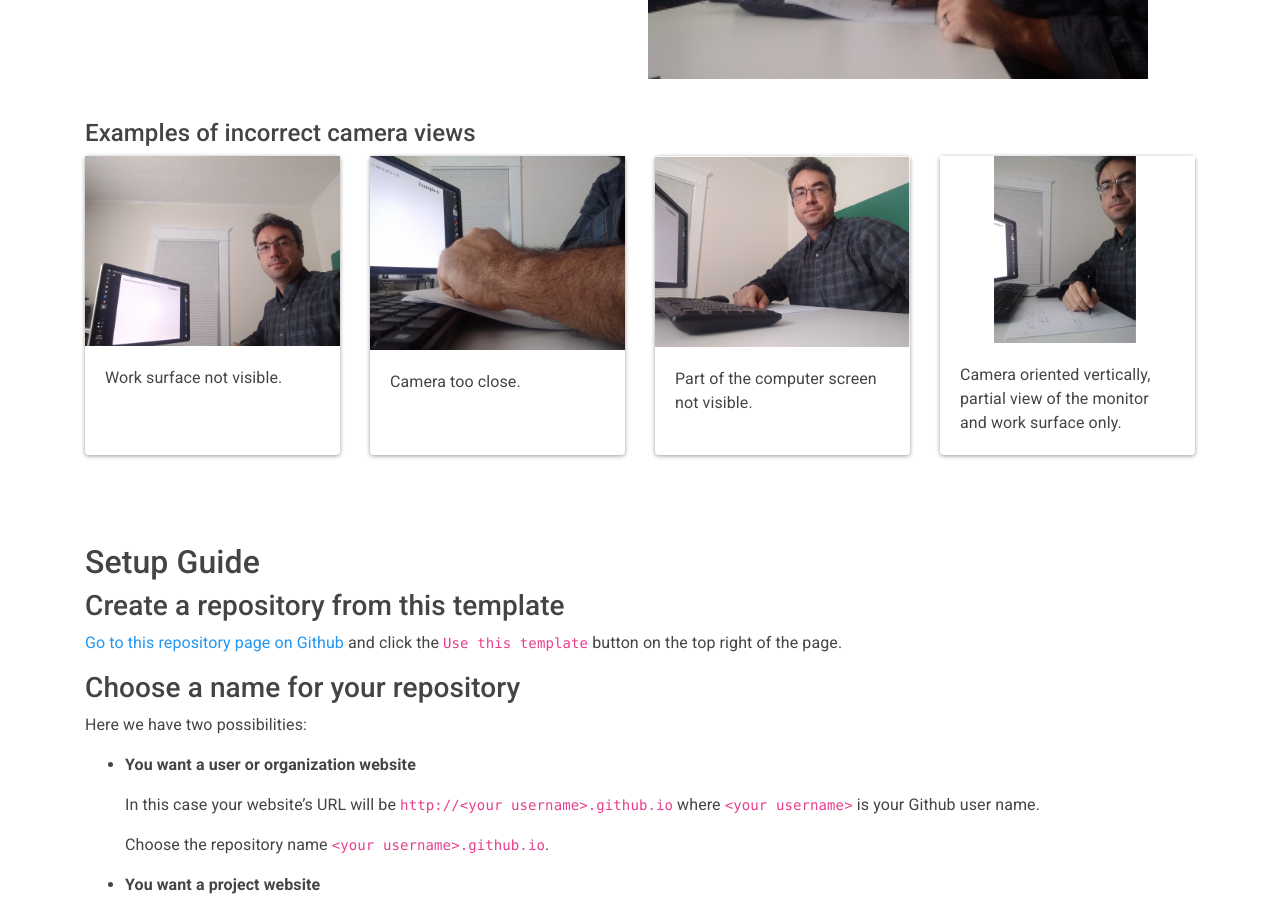
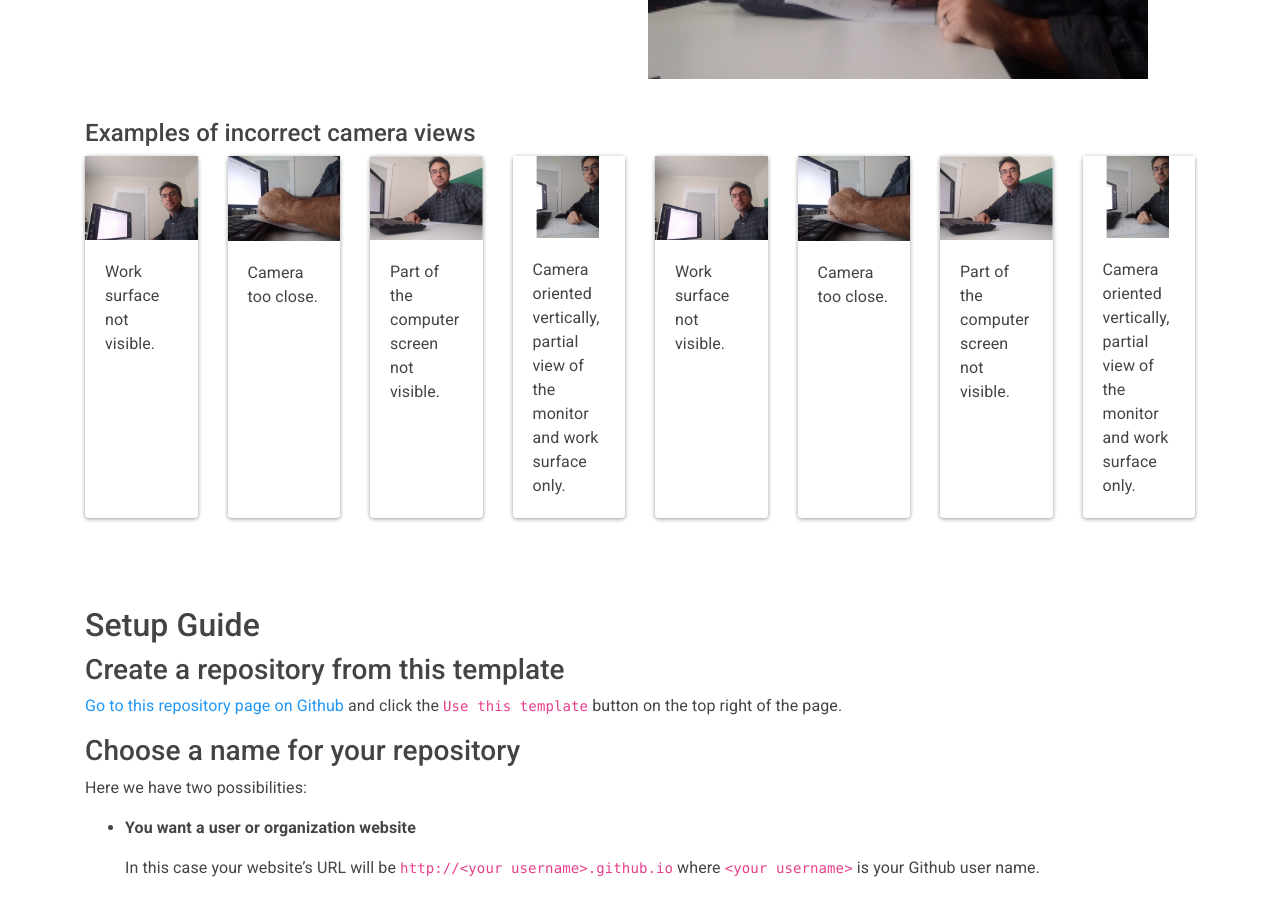
Before and after one commit to ub-math/exam_guides, a Jekyll site: the page built from docs/index.md, in a window 1280 px wide and 900 px high, scrolled down 3573 px. Built offline with Jekyll 4.4.1, drawn with Linux system fonts in a browser that asks for light colours.

Commit message:
Update index.md

```diff
--- a/docs/index.md
+++ b/docs/index.md
@@ -188,6 +188,32 @@ demonstrating proper workspace setup.
       <p class="card-text">Camera oriented vertically, partial view of the monitor and work surface only.</p>
     </div>
   </div>
+
+  <div class="card">
+    <img class="card-img-top" src="./assets/images/incorrect_1.png" alt="Card image cap">
+    <div class="card-body">
+      <p class="card-text">Work surface not visible.</p>
+    </div>
+  </div>
+  <div class="card">
+    <img class="card-img-top" src="./assets/images/incorrect_2.png" alt="Card image cap">
+    <div class="card-body">
+      <p class="card-text">Camera too close.</p>
+    </div>
+  </div>
+  <div class="card">
+    <img class="card-img-top" src="./assets/images/incorrect_3.png" alt="Card image cap">
+    <div class="card-body">
+      <p class="card-text">Part of the computer screen not visible.</p>
+    </div>
+  </div>
+  <div class="card">
+    <img class="card-img-top" src="./assets/images/incorrect_4.png" alt="Card image cap">
+    <div class="card-body">
+      <p class="card-text">Camera oriented vertically, partial view of the monitor and work surface only.</p>
+    </div>
+  </div>
+
 </div>
 
 <br/>
```
